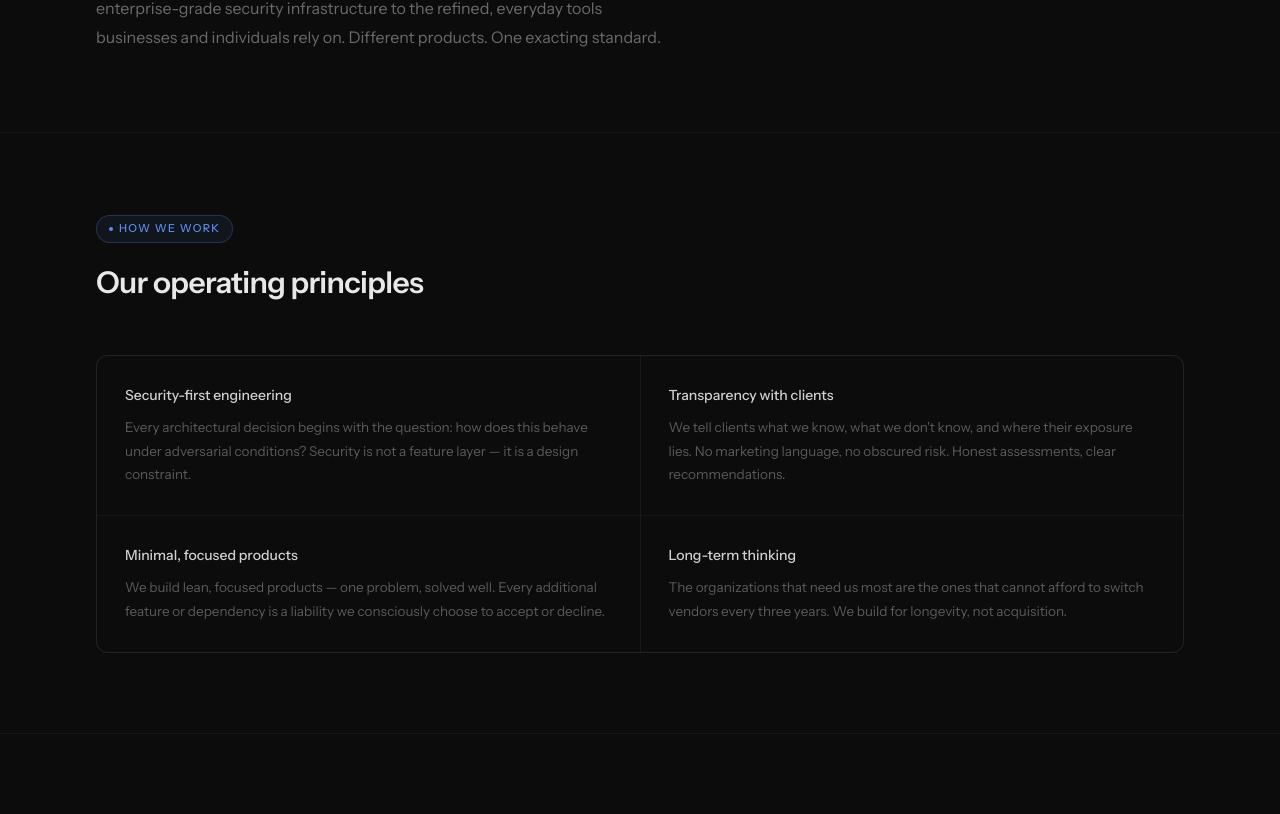
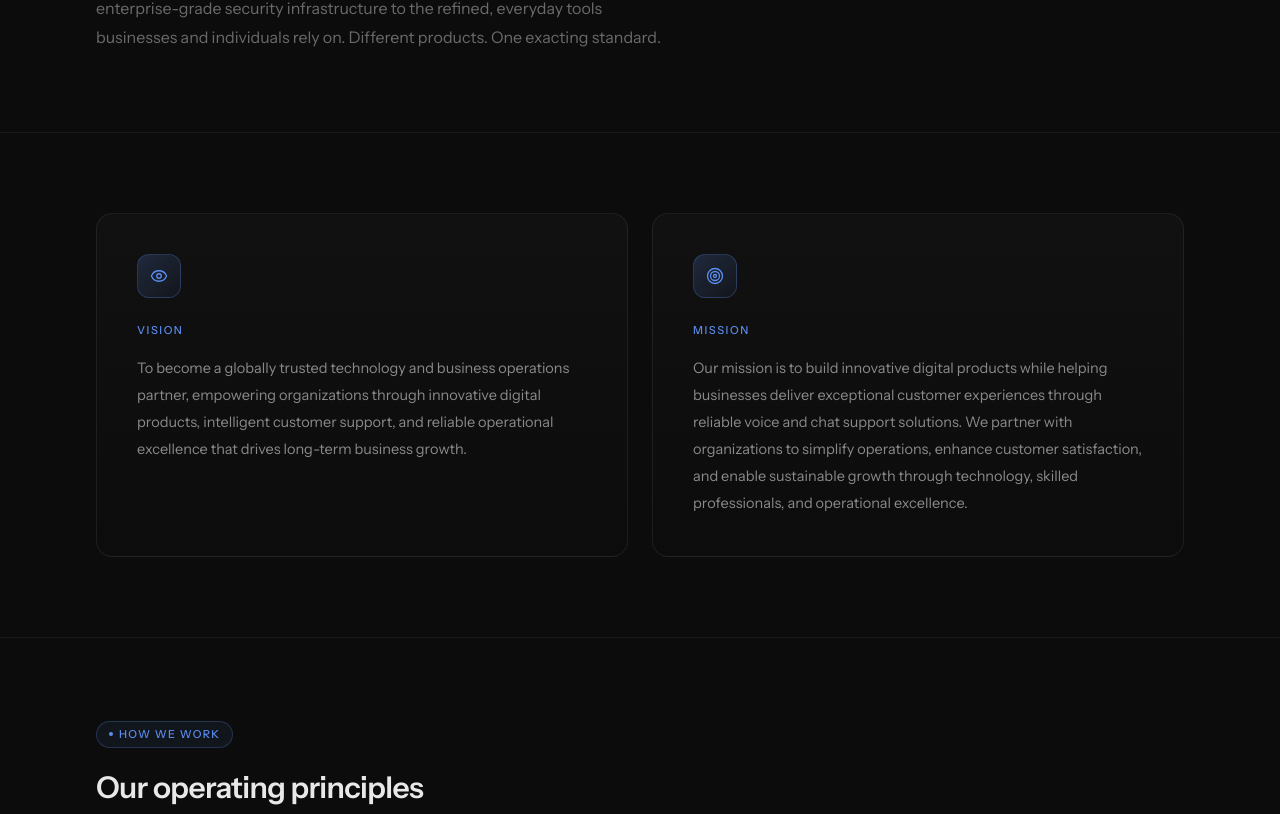
Before and after one commit to Inframiq/inframiqLP, a Next.js app: page /about in a window 1280 px wide. Shown: the part 438-1252 px from the top of the page. Built offline with nearby package versions, Linux system fonts and the light colour scheme.

Commit message:
Add Vision & Mission section to About page as premium cards

```diff
--- a/src/components/AboutContent.tsx
+++ b/src/components/AboutContent.tsx
@@ -2,6 +2,7 @@
 
 import { motion } from "framer-motion";
 import Link from "next/link";
+import { Eye, Target } from "lucide-react";
 
 const values = [
   {
@@ -94,6 +95,53 @@ export default function AboutContent() {
               Different products. One exacting standard.
             </p>
           </motion.div>
+        </div>
+      </section>
+
+      {/* Vision & Mission */}
+      <section className="py-20 border-t border-white/[0.05]">
+        <div className="max-w-6xl mx-auto px-6 lg:px-8">
+          <div className="grid lg:grid-cols-2 gap-6">
+            {[
+              {
+                eyebrow: "Vision",
+                icon: Eye,
+                text: "To become a globally trusted technology and business operations partner, empowering organizations through innovative digital products, intelligent customer support, and reliable operational excellence that drives long-term business growth.",
+              },
+              {
+                eyebrow: "Mission",
+                icon: Target,
+                text: "Our mission is to build innovative digital products while helping businesses deliver exceptional customer experiences through reliable voice and chat support solutions. We partner with organizations to simplify operations, enhance customer satisfaction, and enable sustainable growth through technology, skilled professionals, and operational excellence.",
+              },
+            ].map((card, i) => {
+              const Icon = card.icon;
+              return (
+                <motion.div
+                  key={card.eyebrow}
+                  custom={i}
+                  initial="hidden"
+                  whileInView="visible"
+                  viewport={{ once: true, margin: "-30px" }}
+                  variants={fadeUp}
+                  className="group relative rounded-2xl border border-white/[0.07] bg-gradient-to-b from-[#111111] to-[#0c0c0c] p-8 lg:p-10 overflow-hidden hover:border-[#5b8def]/25 transition-all duration-300 hover:-translate-y-1 hover:shadow-[0_20px_40px_-24px_rgba(91,141,239,0.35)]"
+                >
+                  <div
+                    className="absolute inset-0 opacity-0 group-hover:opacity-100 transition-opacity duration-300 pointer-events-none"
+                    style={{
+                      background: "radial-gradient(160px 100px at 15% 0%, rgba(91,141,239,0.1), transparent 70%)",
+                    }}
+                  />
+                  <div className="relative w-11 h-11 rounded-xl bg-gradient-to-br from-[#5b8def]/20 to-[#5b8def]/5 border border-[#5b8def]/25 flex items-center justify-center mb-6">
+                    <Icon size={18} className="text-[#5b8def]" strokeWidth={1.75} />
+                  </div>
+                  <p className="relative text-[11px] text-[#5b8def] font-medium tracking-[0.14em] uppercase mb-4">
+                    {card.eyebrow}
+                  </p>
+                  <p className="relative text-[14.5px] text-[#8a8a8a] leading-[1.85]">{card.text}</p>
+                </motion.div>
+              );
+            })}
+          </div>
         </div>
       </section>
 
```
